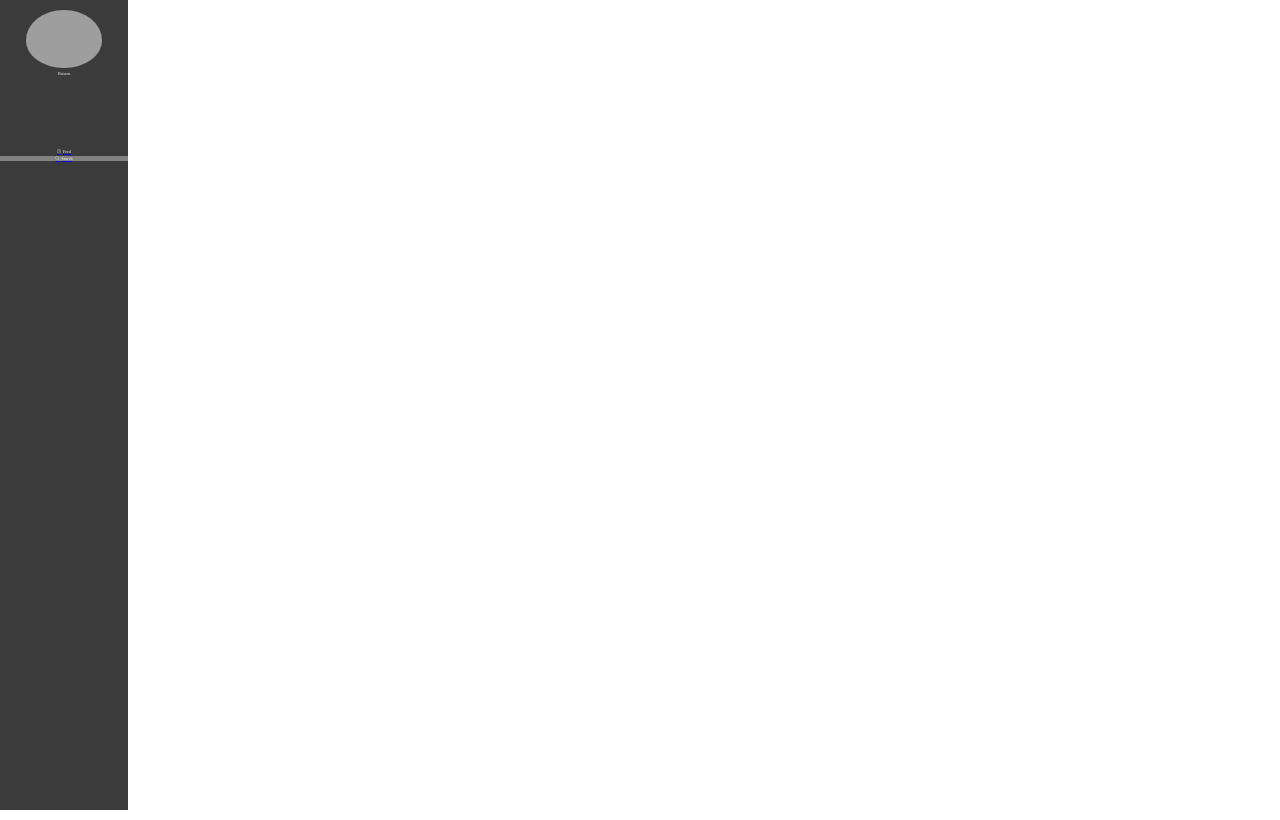
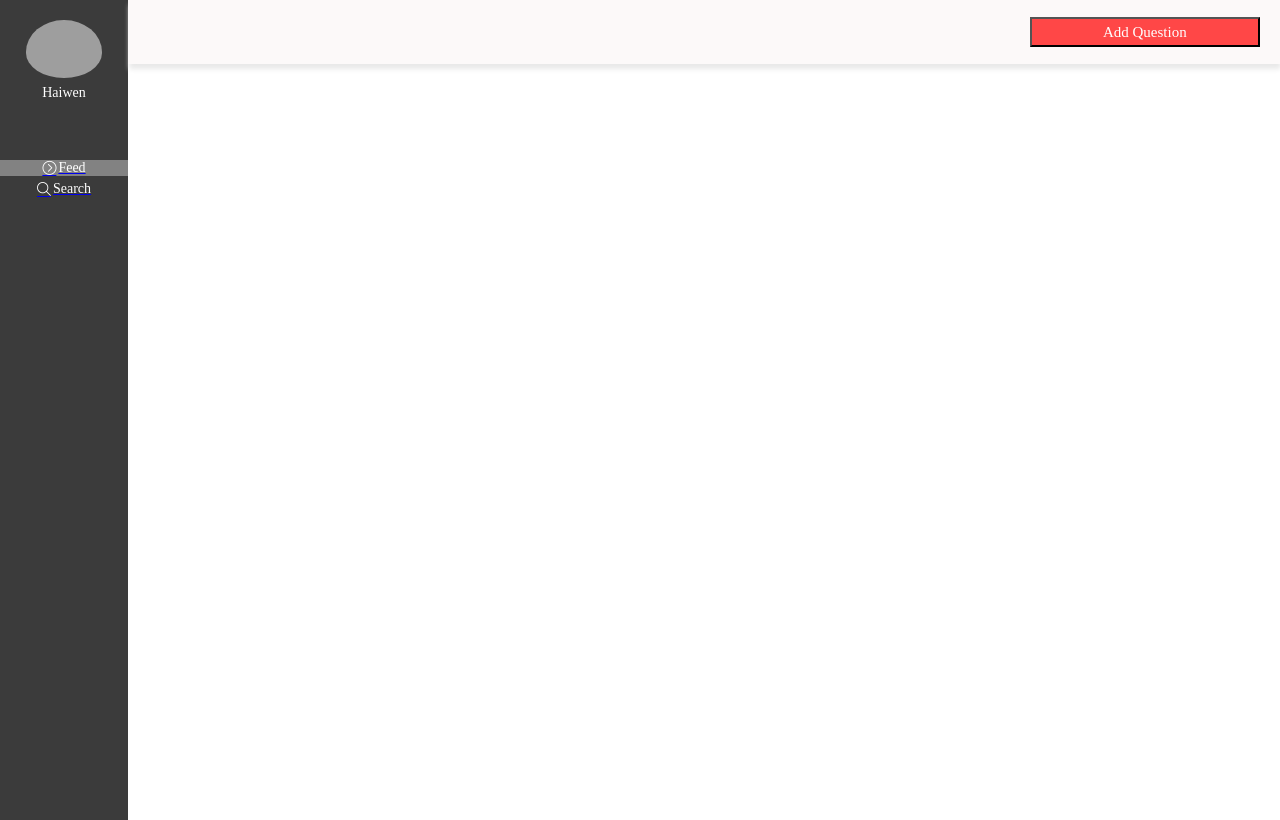
Before and after one commit to CS-52/Impact-Experience, a React (Create React App) app in the folder front-end/: page / in a window 1280 px wide. Built offline with nearby package versions, Linux system fonts and the light colour scheme; grey boxes are pictures that could not be loaded.

Commit message:
search page complete

```diff
--- a/front-end/src/component/component.css
+++ b/front-end/src/component/component.css
@@ -1,17 +1,17 @@
 .contactImage {
-   height: 50px;
-   width: 50px
+   height: 150px;
+   width: 150px
 }
 
 .Contact {
-  height: 75px;
-  margin: 7px;
+  height: 200px;
+  margin: 15px;
   border: 1px black;
   box-shadow: 1px 1px #7f8288;
 }
 
 .contactText {
-  font-size: 4px;
+  font-size: 13px;
   flex-grow: 1;
 }
 
--- a/front-end/src/component/navigation.component.js
+++ b/front-end/src/component/navigation.component.js
@@ -11,14 +11,28 @@ class NavigationBar extends Component {
           };
   }
 
+  selected(event){
+    document.getElementById('feedNav').classList.toggle("selected");
+    document.getElementById('searchNav').classList.toggle("selected");
+  }
+
+
   render() {
     return (
       <div className="navigationBar flexCol">
           <img src={this.state.dp} className="dpImage" alt="display picture" />
           <div className="navFont">{this.state.fname}</div>
           <div className="navButtons flexCol">
-              <Link to='/'><div className="flexRow  justifyRow navFont navButtonFont"><span class="ri ri-chevron-right-circle iconpadding"></span> Feed</div></Link>
-              <Link to='/search'><div className="flexRow justifyRow navFont navButtonFont selected"><span class="ri ri-search iconpadding"></span>Search</div></Link>
+              <Link className="routingLink" to='/'>
+                  <div id="feedNav" onClick={this.selected} className="flexRow  justifyRow navFont navButtonFont selected">
+                      <span className="ri ri-chevron-right-circle iconpadding"></span>Feed
+                  </div>
+              </Link>
+              <Link className="routingLink"  to='/search'>
+                  <div id="searchNav" onClick={this.selected} className="flexRow justifyRow navFont navButtonFont">
+                         <span className="ri ri-search iconpadding"></span>Search
+                  </div>
+              </Link>
           </div>
    </div>
     );
--- a/front-end/src/component/navigation.css
+++ b/front-end/src/component/navigation.css
@@ -1,18 +1,18 @@
 .dpImage{
   width: 6vw;
   border-radius: 50%;
-  padding-bottom: 3px;
+  padding-bottom: 7px;
 }
 
 .navFont{
   color: white;
-  font-size: 4px;
+  font-size: 14px;
   font-family: Montserrat;
 }
 
 .navButtonFont{
   width: 100%;
-  margin-bottom: 2px;
+  margin-bottom: 5px;
 }
 
 
@@ -22,12 +22,13 @@
   height: 100%;
   justify-content: flex-start;
   align-items: center;
-  padding-top: 10px;
+  padding-top: 20px;
 }
 
 .navButtons{
   justify-content: center;
   height: 20vh;
+  box-sizing: border-box;
   width: 100%;
 }
 
@@ -38,3 +39,12 @@
 .iconpadding {
   padding-right: 2px;
 }
+
+
+.routingLink:focus{
+  text-decoration:none;
+}
+
+.routingLink:active{
+  text-decoration:none;
+}
--- a/front-end/src/container/feed.container.js
+++ b/front-end/src/container/feed.container.js
@@ -1,5 +1,5 @@
 import React, { Component } from 'react';
-
+import './feed.css';
 
 class Feed extends Component {
   constructor(prop){
@@ -8,8 +8,11 @@ class Feed extends Component {
 
   render() {
     return (
-      <div>
-      </div>
+      <div className= "flexCol">
+       <div className="feedBar flexRow justifyRow">
+        <input className="addQbtn" type="submit" value="Add Question" />
+       </div>
+     </div>
     );
   }
 }
--- /dev/null
+++ b/front-end/src/container/feed.css
@@ -0,0 +1,20 @@
+.feedBar{
+ height: 8vh;
+ width: 90vw;
+ background-color: #FCF9F9;
+ box-shadow: 0.5px 5px 5px #e8e8e8;
+ z-index: 2;
+ justify-content: flex-end;
+}
+
+
+.addQbtn{
+  height: 3.7vh;
+  font-size: 15px;
+  background-color: #FF4747;
+  color: white;
+  font-family: Ledger;
+  box-sizing: border-box;
+  width: 18vw;
+  margin-right: 20px;
+}
--- a/front-end/src/container/search.container.js
+++ b/front-end/src/container/search.container.js
@@ -5,7 +5,10 @@ import './search.css';
 class Search extends Component {
     constructor(prop){
         super(prop)
-        this.state = {query: ''};
+        this.state = {
+                       query: '',
+                       search: false
+                     };
 
         this.handleChange = this.handleChange.bind(this);
         this.handleSubmit = this.handleSubmit.bind(this);
@@ -17,29 +20,37 @@ class Search extends Component {
 
       handleSubmit(event) {
         event.preventDefault();
+        this.setState({search: true});
       }
 
+
+     showSearch(){
+       if(!this.state.search){
+         return []
+       } else {
+         return [          <Contact key="1"image={'https://i.imgur.com/A0YeDly.jpg'} email={'haiwen@stanford.edu'} name={'J L'} />,
+                   <Contact key="2" image={'https://i.imgur.com/A0YeDly.jpg'} email={'hgui@stanford.edu'} name={'kkiu'} />,
+                   <Contact key="3" image={'https://i.imgur.com/A0YeDly.jpg'} email={'g@stanford.edu'} name={'Mg'} />,
+                   <Contact key="4" image={'https://i.imgur.com/A0YeDly.jpg'} email={'g@stanford.edu'} name={'Hgu'} />,
+                   <Contact key="5" image={'https://i.imgur.com/A0YeDly.jpg'} email={'k@stanford.edu'} name={'Na'} />,
+                   <Contact key="6" image={'https://i.imgur.com/A0YeDly.jpg'} email={'ku@stanford.edu'} name={'Og'} />,
+                   <Contact key="7" image={'https://i.imgur.com/A0YeDly.jpg'} email={'ku@stanford.edu'} name={'Og'} />,
+                   <Contact key="8" image={'https://i.imgur.com/A0YeDly.jpg'} email={'haiwen@stanford.edu'} name={'J L'} />,
+                   <Contact key="9" image={'https://i.imgur.com/A0YeDly.jpg'} email={'hgui@stanford.edu'} name={'kkiu'} />];
+       }
+     }
+
     render() {
+        console.log("called");
         return (
            <div className= "flexCol">
-            <div className="searchBar">
+            <div className="search flexRow justifyRow">
               <form onSubmit={this.handleSubmit}>
                   <input className="taskinput" type="text" value={this.state.value} onChange={this.handleChange} />
                 <input className="searchbtn" type="submit" value="Search" />
               </form>
             </div>
-            <div className="contactList">
-            <Contact image={'https://i.imgur.com/A0YeDly.jpg'} email={'haiwen@stanford.edu'} name={'J L'} />
-            <Contact image={'https://i.imgur.com/A0YeDly.jpg'} email={'hgui@stanford.edu'} name={'kkiu'} />
-            <Contact image={'https://i.imgur.com/A0YeDly.jpg'} email={'g@stanford.edu'} name={'Mg'} />
-            <Contact image={'https://i.imgur.com/A0YeDly.jpg'} email={'g@stanford.edu'} name={'Hgu'} />
-            <Contact image={'https://i.imgur.com/A0YeDly.jpg'} email={'k@stanford.edu'} name={'Na'} />
-            <Contact image={'https://i.imgur.com/A0YeDly.jpg'} email={'ku@stanford.edu'} name={'Og'} />
-            <Contact image={'https://i.imgur.com/A0YeDly.jpg'} email={'ku@stanford.edu'} name={'Og'} />
-
-            <Contact image={'https://i.imgur.com/A0YeDly.jpg'} email={'haiwen@stanford.edu'} name={'J L'} />
-            <Contact image={'https://i.imgur.com/A0YeDly.jpg'} email={'hgui@stanford.edu'} name={'kkiu'} />
-
+            <div className="contactList">{this.showSearch()}
             </div>
           </div>
         );
--- a/front-end/src/container/search.css
+++ b/front-end/src/container/search.css
@@ -7,17 +7,23 @@
 }
 
 .taskinput {
-  background-color: #f5f5f5;
-  border: 0;
-  border-radius: 2px;
-  font-size: 4px;
-  flex-grow: 1;
+  background-color: white;
+  padding: 4px;
+  border: 1px black solid;
+  font-size: 12px;
+  width: 20vw;
   box-sizing: border-box;
 }
 
 .searchbtn{
-  height: 4vh;
-  font-size: 4px;
+  height: 3.7vh;
+  font-size: 15px;
+  background-color: #FF4747;
+  color: white;
+  font-family: Ledger;
+  box-sizing: border-box;
+  width: 18vw;
+  margin-left: 25px;
 }
 
 .searchbtn:focus {
@@ -29,3 +35,10 @@
   outline: none;
   /* background-color: #E64A19 !important; */
 }
+
+.search{
+ height: 8vh;
+ background-color: #FCF9F9;
+ box-shadow: 0.5px 5px 5px #e8e8e8;
+ z-index: 2;
+}
```
